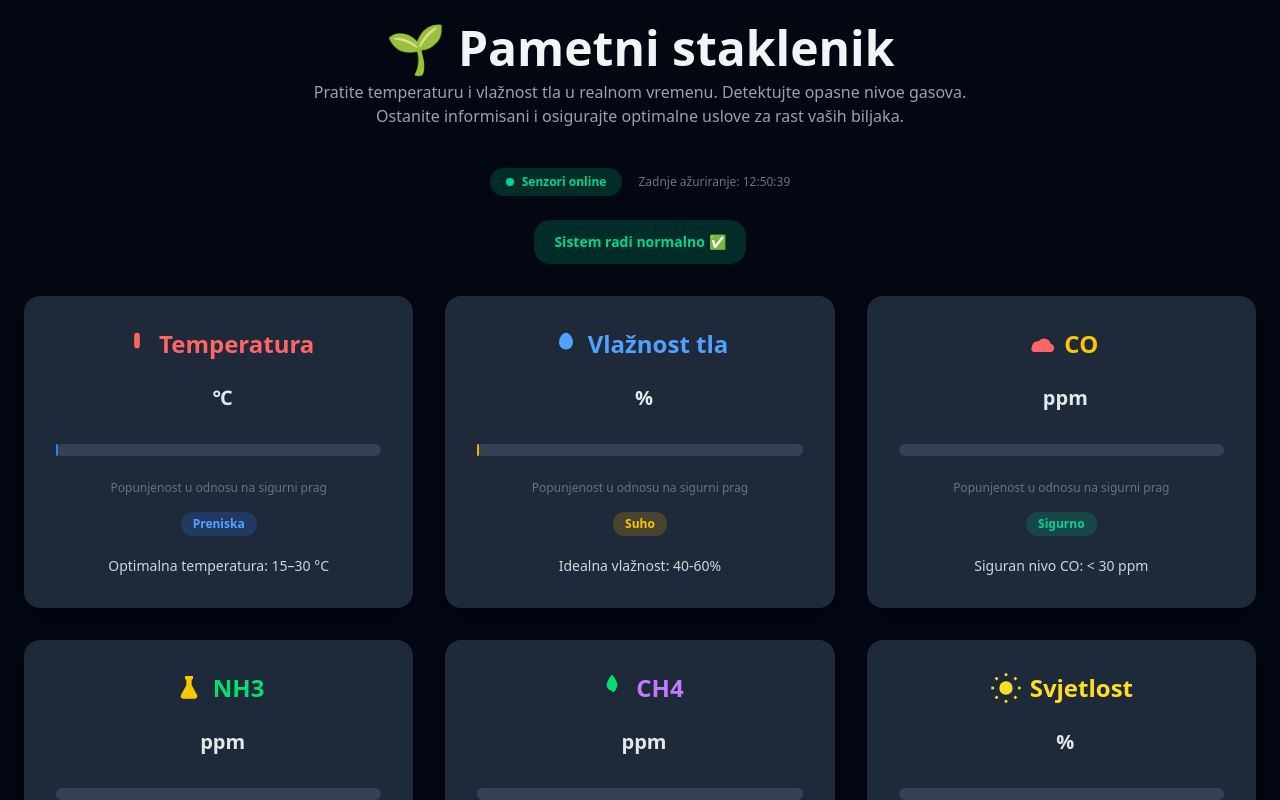
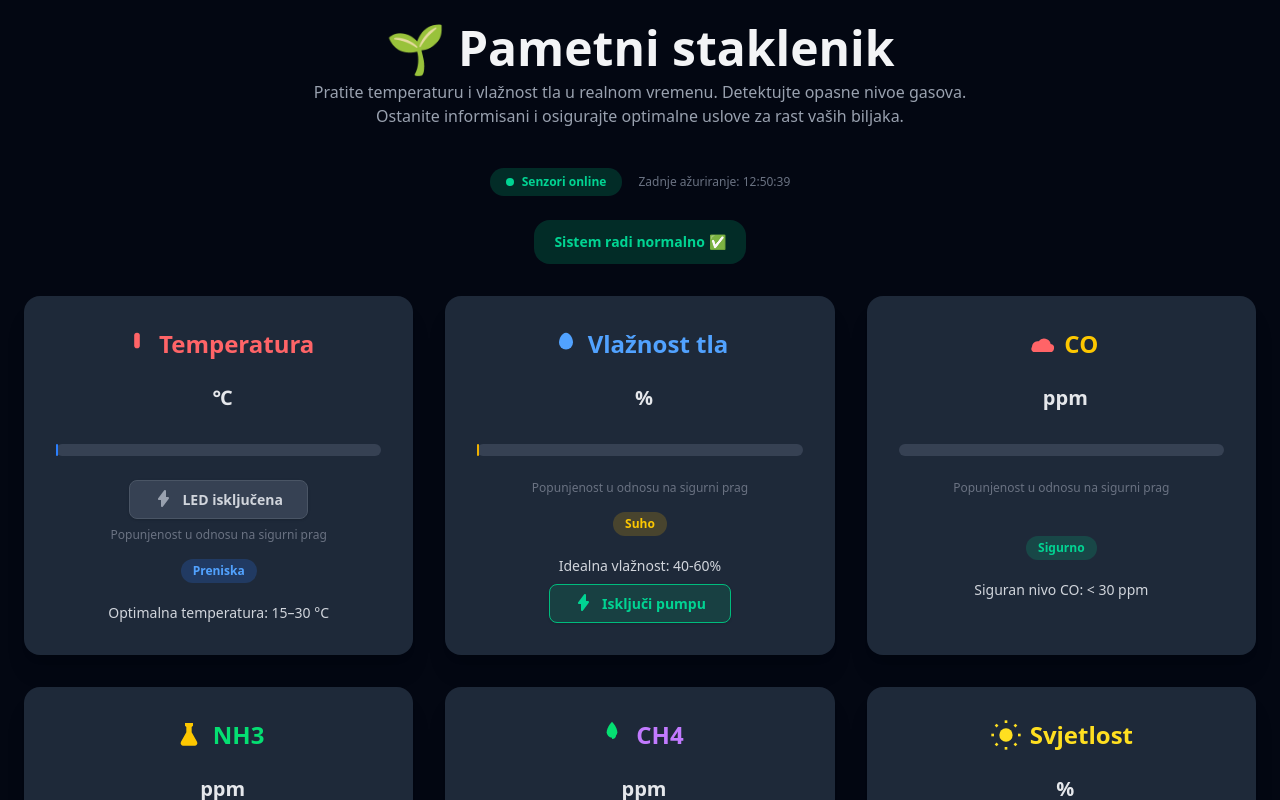
Before and after one commit to krslakdan/smart-plant-system, an Angular app in the folder frontend/plantSystem/: page / in a window 1280 px wide. Shown: the top 800 px of the page. Built offline with nearby package versions, Linux system fonts and the light colour scheme; no server answers; the database is empty.

Commit message:
Add button for activating pump sensor

```diff
--- a/frontend/plantSystem/src/app/app.html
+++ b/frontend/plantSystem/src/app/app.html
@@ -82,7 +82,7 @@
           </div>
 
 
-          <!--<button
+          <button
             (click)="toggleLED()"
             class="flex items-center gap-2 px-6 py-2 rounded-lg font-semibold
            border transition-all duration-200 shadow-sm
@@ -100,7 +100,7 @@
             </svg>
 
             <span>{{ isLEDon() ? 'LED uključena' : 'LED isključena' }}</span>
-          </button>-->
+          </button>
 
           <p class="text-xs text-gray-500 text-center">
             Popunjenost u odnosu na sigurni prag
@@ -148,11 +148,9 @@
             </div>
           </div>
 
-
           <p class="text-xs text-gray-500 text-center">
             Popunjenost u odnosu na sigurni prag
           </p>
-
 
           <span
             class="mt-2 px-3 py-1 rounded-full text-xs font-semibold"
@@ -166,9 +164,25 @@
           <p class="mt-3 text-sm text-gray-300 text-center">
             Idealna vlažnost: 40-60%
           </p>
+          <button
+            (click)="togglePump()"
+            class="flex items-center gap-2 px-6 py-2 rounded-lg font-semibold
+             border transition-all duration-200 shadow-sm
+             hover:shadow-md active:scale-95"
+            [ngClass]="pumpOn()
+        ? 'bg-red-600/20 text-red-400 border-red-500 hover:bg-red-600/30'
+        : 'bg-emerald-600/20 text-emerald-400 border-emerald-500 hover:bg-emerald-600/30'">
+
+            <svg class="w-5 h-5" fill="currentColor" viewBox="0 0 20 20">
+              <path d="M11 0a1 1 0 0 1 1 1v6h2a1 1 0 0 1 .78 1.63l-6 8A1 1 0 0 1 7 16v-6H5a1 1 0 0 1-.78-1.63l6-8A1 1 0 0 1 11 0z"/>
+            </svg>
+
+            <span>
+        {{ pumpOn() ? 'Ukljuci pumpu' : 'Isključi pumpu' }}
+      </span>
+          </button>
         </div>
       </div>
-
 
       <div class="card bg-gray-800 shadow-xl rounded-2xl transform hover:-translate-y-1 hover:shadow-2xl
  transition-transform duration-300">
--- a/frontend/plantSystem/src/app/app.ts
+++ b/frontend/plantSystem/src/app/app.ts
@@ -12,12 +12,13 @@ import { getDatabase, ref, onValue, set } from 'firebase/database';
 export class App implements OnInit {
   protected readonly temperature = signal(20.5);
   protected readonly isLEDon = signal(false);
+  protected readonly pumpOn = signal(false);
   protected readonly soilMoisture = signal(0);
   protected readonly co = signal(0);
   protected readonly nh3 = signal(0);
   protected readonly ch4 = signal(0);
   protected readonly light = signal(0);
-
+  protected readonly Math = Math;
   protected readonly lastDataTimestamp = signal<number>(Date.now());
   protected readonly sensorOnline = signal<boolean>(false);
   private offlineTimer: any;
@@ -95,6 +96,14 @@ export class App implements OnInit {
         this.light.set(data);
         this.dataReceived();
       });
+
+      const pumpRef = ref(this.database, 'pump');
+      onValue(pumpRef, (snapshot) => {
+        const data = snapshot.val();
+        this.pumpOn.set(!!data);
+        this.dataReceived();
+      });
+
     }
   }
 
@@ -108,5 +117,15 @@ export class App implements OnInit {
       .catch((error:any) => {console.log('Error updating LED state: ',error)});
   }
 
-  protected readonly Math = Math;
+  togglePump() {
+    if (!this.database) return;
+
+    const newValue = !this.pumpOn();
+    this.pumpOn.set(newValue);
+
+    const pumpRef = ref(this.database, 'pump');
+    set(pumpRef, newValue)
+      .then(() => console.log('Pump state updated to', newValue))
+      .catch(err => console.error('Error updating pump state', err));
+  }
 }
```
Also changed, not shown: 1 other file (tests, documents, lock files or other folders).
